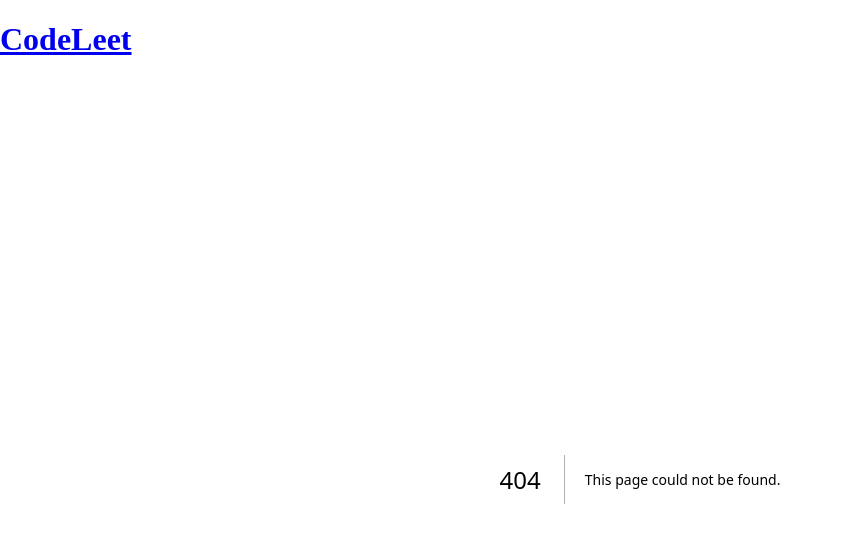
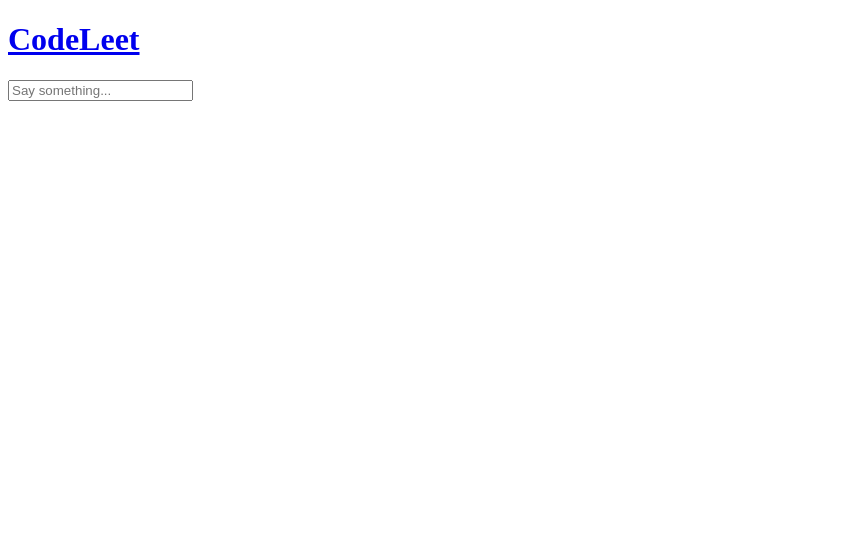
Before and after one commit to michaelwong3049/Headstarter-Hackathon-1, a Next.js app: page /study-plans/Create in a window 1280 px wide. Before the commit this address had no page. Shown: the top 542 px of the page, without its empty margins (0-843 px from the left). Built offline with nearby package versions, Linux system fonts and the light colour scheme.

Commit message:
Add study plan route

```diff
--- /dev/null
+++ b/src/app/study-plans/[studyPlansId]/page.js
@@ -0,0 +1,28 @@
+"use client";
+
+import { useChat } from "ai/react";
+import Markdown from "react-markdown";
+
+export default function Create() {
+  const { messages, input, handleInputChange, handleSubmit } = useChat();
+
+  return (
+    <div className="flex flex-col w-full mx-2 stretch">
+      {messages.map((m) => (
+        <div key={m.id} className="whitespace-pre-wrap">
+          {m.role === "user" ? "User: " : "AI: "}
+          <Markdown>{m.content}</Markdown>
+        </div>
+      ))}
+
+      <form onSubmit={handleSubmit}>
+        <input
+          className="fixed bottom-0 w-full max-w-md p-2 mb-8 border border-gray-300 rounded shadow-xl text-black"
+          value={input}
+          placeholder="Say something..."
+          onChange={handleInputChange}
+        />
+      </form>
+    </div>
+  );
+}
```
